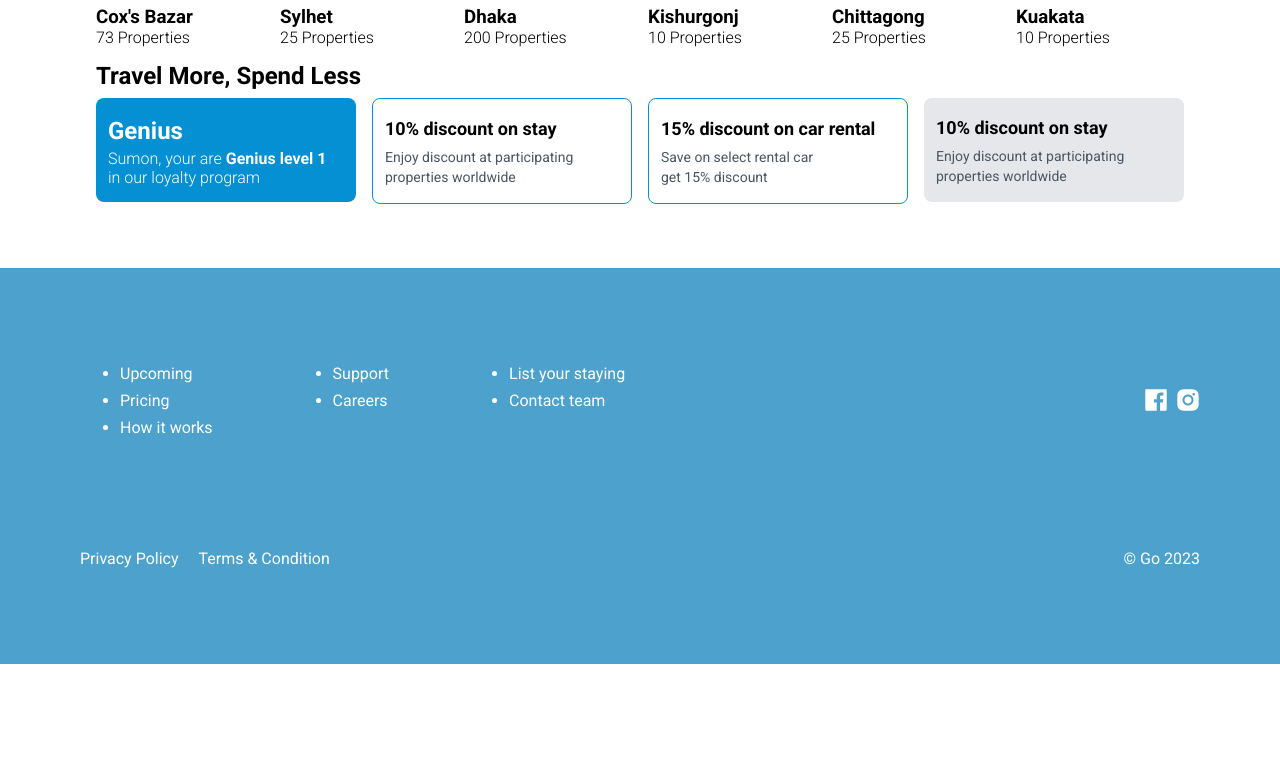
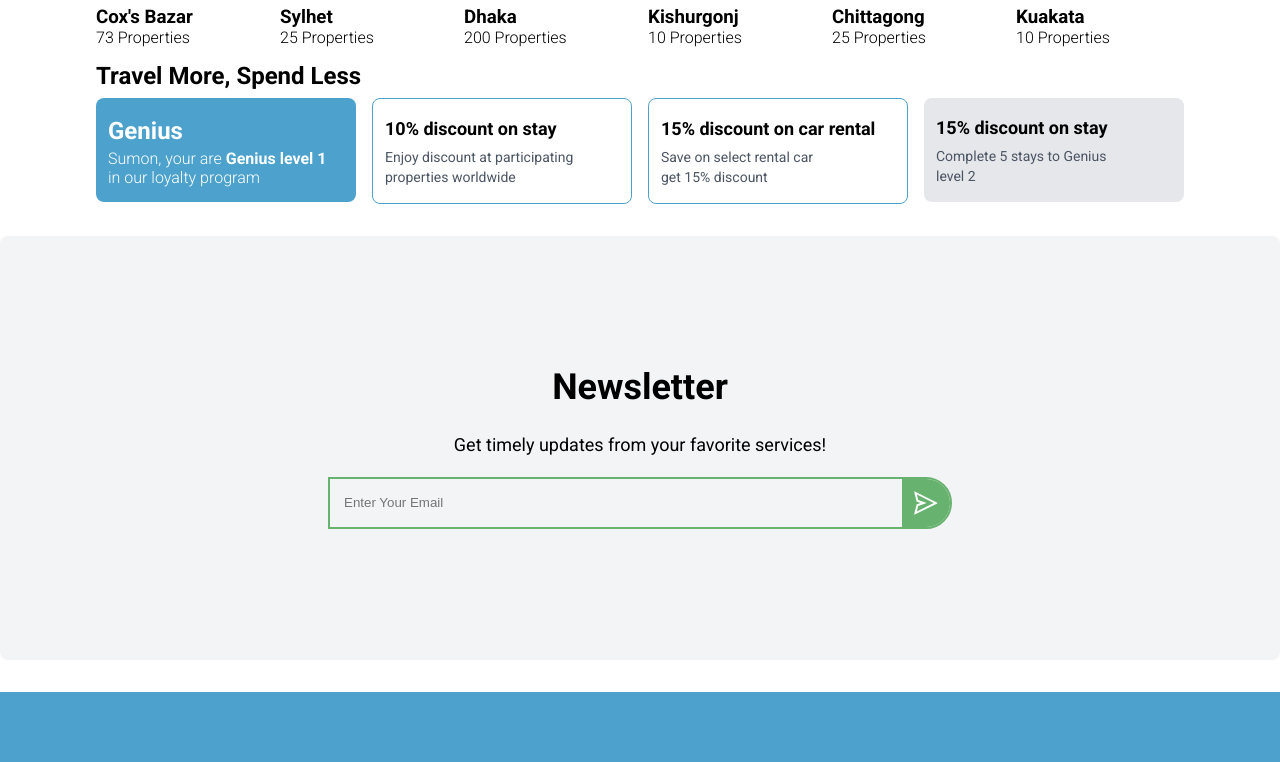
Before and after one commit to Sumon092/go-booking-client, a React (Vite) app: page / in a window 1280 px wide. Shown: the part 1578-2340 px from the top of the page. Before the commit the page ends 2242 px from the top, so only its background shows below. Built offline with nearby package versions, Linux system fonts and the light colour scheme.

Commit message:
news letter added

```diff
--- a/src/component/Discount.tsx
+++ b/src/component/Discount.tsx
@@ -3,7 +3,7 @@ const Discount = () => {
     <div className="pl-24 pr-24 mt-16">
       <h2 className="mb-2">Travel More, Spend Less</h2>
       <div className="grid grid-cols-4 gap-4">
-        <div className="bg-[#0690d4] p-3 rounded-lg h-20 flex flex-col justify-center text-white">
+        <div className="bg-[#4ca2cd] p-3 rounded-lg h-20 flex flex-col justify-center text-white">
           <h2 className="mb-0">Genius</h2>
           <p className="font-light mt-1">
             Sumon, your are <strong>Genius level 1</strong>
@@ -12,7 +12,7 @@ const Discount = () => {
         </div>
         <div
           className=" p-3 rounded-lg h-20 flex flex-col justify-center"
-          style={{ border: "1px solid #0690d4" }}
+          style={{ border: "1px solid #4ca2cd" }}
         >
           <h2 className="mb-0 text-lg">10% discount on stay</h2>
           <p className="text-gray-600 text-sm mt-1">
@@ -22,7 +22,7 @@ const Discount = () => {
         </div>
         <div
           className=" p-3 rounded-lg h-20 flex flex-col justify-center"
-          style={{ border: "1px solid #0690d4" }}
+          style={{ border: "1px solid #4ca2cd" }}
         >
           <h2 className="mb-0 text-lg">15% discount on car rental</h2>
           <p className="text-gray-600 text-sm mt-1">
@@ -34,10 +34,10 @@ const Discount = () => {
           className=" p-3 rounded-lg h-20 flex flex-col justify-center bg-gray-200"
           style={{ background: "gray" }}
         >
-          <h2 className="mb-0 text-lg">10% discount on stay</h2>
+          <h2 className="mb-0 text-lg">15% discount on stay</h2>
           <p className="text-gray-600 text-sm mt-1">
-            Enjoy discount at participating <br />
-            properties worldwide
+            Complete 5 stays to Genius <br/>
+             level 2
           </p>
         </div>
       </div>
--- a/src/component/Footer.tsx
+++ b/src/component/Footer.tsx
@@ -5,7 +5,7 @@ export default function Footer() {
   const year = date.getFullYear();
 
   return (
-    <div className="bg-[#4ca2cd] text-white p-20 mt-16">
+    <div className="bg-[#4ca2cd] text-white p-20 mt-8">
       <div className="flex justify-between">
 
         <div className="flex gap-20">
--- /dev/null
+++ b/src/component/NewsLetter.tsx
@@ -0,0 +1,24 @@
+import { SendOutlined } from '@ant-design/icons';
+
+const Newsletter = () => {
+  return (
+    <div className="min-h-96 flex flex-col items-center justify-center bg-gray-100 mt-8 p-5 rounded-lg">
+      <h1 className="text-4xl font-bold mt-0">Newsletter</h1>
+      <p className="text-lg text-center mt-0">
+        Get timely updates from your favorite services!
+      </p>
+      <div className="w-1/2 flex items-center rounded-r-full overflow-hidden border-1 border-[#67b26f]" style={{border:'2px solid #67b26f'}}>
+        <input
+          className="border-0 w-full  bg-transparent border-r-0 p-[14px] outline-[#4ca2cd]"
+          type="text"
+          placeholder="Enter Your Email"
+        />
+        <button className="bg-[#67b26f] p-3 border-0">
+          <SendOutlined style={{ fontSize: '1.5rem', color: 'white' }} />
+        </button>
+      </div>
+    </div>
+  );
+};
+
+export default Newsletter;
--- a/src/pages/Home.tsx
+++ b/src/pages/Home.tsx
@@ -3,6 +3,7 @@ import Discount from "../component/Discount";
 import Explore from "../component/Explore";
 import Footer from "../component/Footer";
 import Header from "../component/Header";
+import Newsletter from "../component/NewsLetter";
 import Offers from "../component/Offers";
 import SearchFilter from "../component/SearchFilter";
 
@@ -15,6 +16,7 @@ const Home = () => {
             <Destination/>
             <Explore/>
             <Discount/>
+            <Newsletter/>
             <Footer/>
         </div>
     );
```
